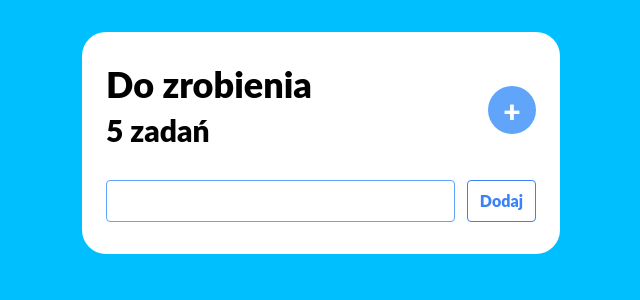
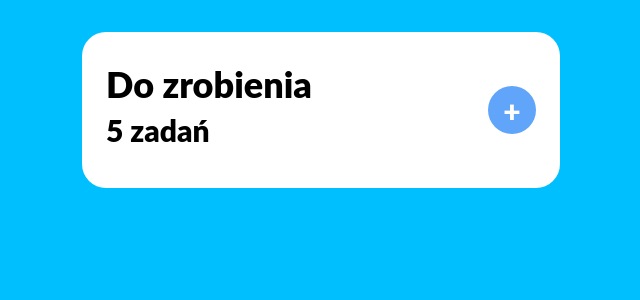
Before and after one commit to GrzegorzPacewicz/LetsDoThis, a React (Vite) app: page / in a window 1280 px wide. Shown: the top 300 px of the page, without its empty margins (327-967 px from the left). Built offline with nearby package versions, Linux system fonts and the light colour scheme.

Commit message:
Show and hide form after clicking on button

```diff
--- a/src/App.jsx
+++ b/src/App.jsx
@@ -3,39 +3,41 @@ import { useState } from "react";
 import { Tasks } from "./components/Tasks.jsx";
 
 function App() {
-
-    const [tasks, setTasks] = useState([])
+  const [tasks, setTasks] = useState([]);
+  const [isFormShown, setIsFormShown] = useState(false);
 
   const handleTaskSubmit = (task) => {
     setTasks((prevTasks) => {
-            return [
-                ...prevTasks, { task, id: prevTasks.length + 1 },
+      return [...prevTasks, { task, id: prevTasks.length + 1 }];
+    });
+    setIsFormShown(false);
+  };
 
-            ]
-        });
+  function handleShowForm() {
+    setIsFormShown(true);
   }
 
   return (
     <div className="bg-white py-8 px-6 rounded-3xl max-w-3xl mt-8 mx-2 w-full">
-
       <header className="flex items-center justify-between gap-40 ">
-
         <div className="">
           <h1 className="font-bold text-4xl">Do zrobienia</h1>
           <h2 className="font-bold text-3xl py-2">5 zadań</h2>
         </div>
 
-                <button className="bg-blue-400 border-0 rounded-full w-12 h-12 text-3xl text-white cursor-pointer">+
+        <button
+          className="bg-blue-400 border-0 rounded-full w-12 h-12 text-3xl text-white cursor-pointer"
+          onClick={handleShowForm}
+        >
+          +
         </button>
-
       </header>
 
-            <Form onTaskSubmit={handleTaskSubmit}/>
+      {isFormShown && <Form onTaskSubmit={handleTaskSubmit} />}
 
-            <Tasks tasks={tasks}/>
-
+      <Tasks tasks={tasks} />
     </div>
-    )
+  );
 }
 
-export default App
+export default App;
```
Lines whose indentation alone changed are shown as unchanged.
